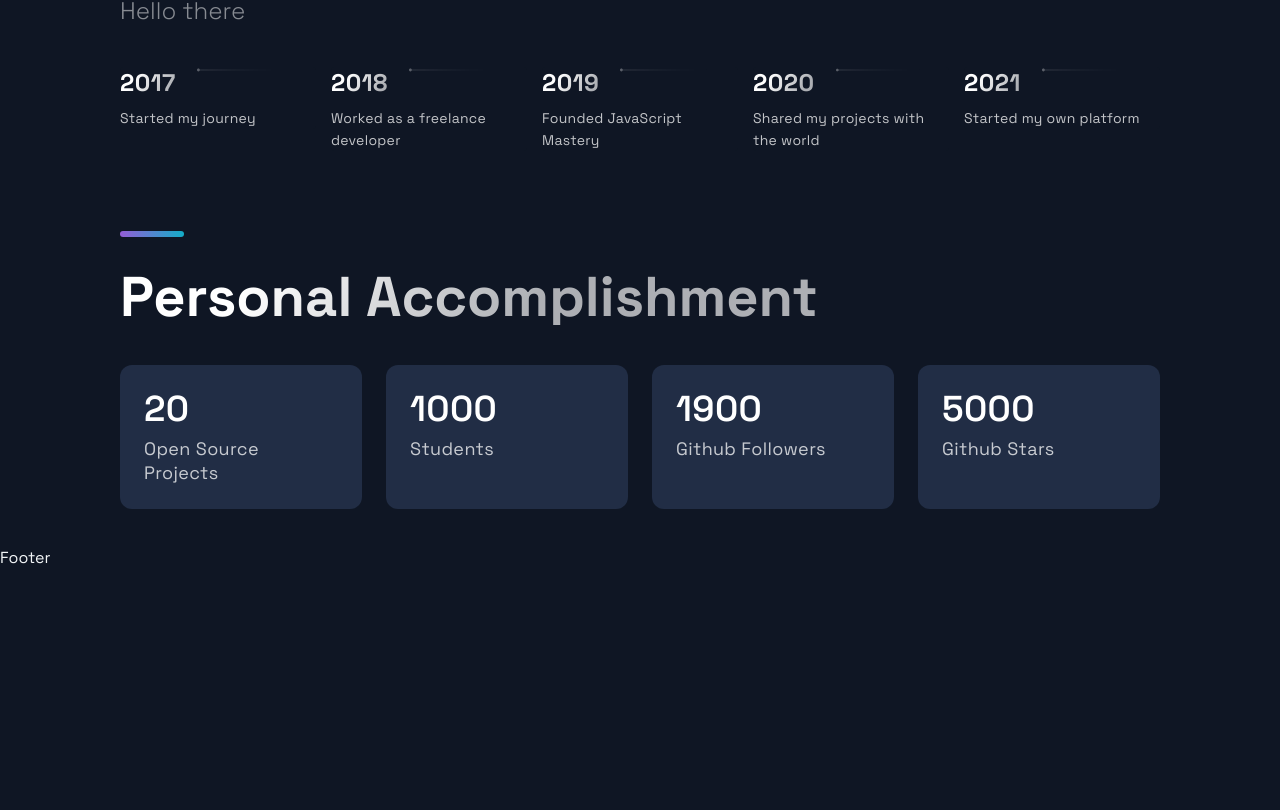
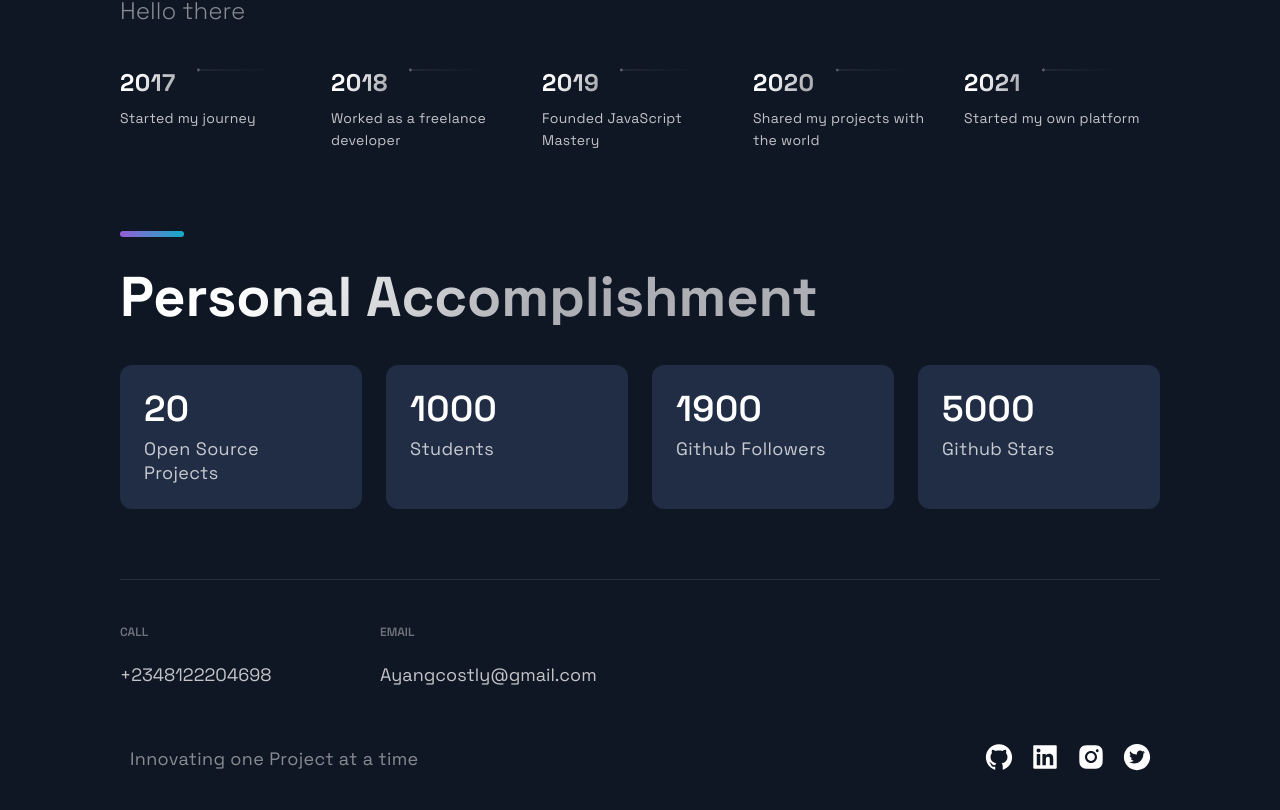
Before and after one commit to nkinnacostly/my-portfolio, a Next.js app: page / in a window 1280 px wide. Shown: the part 2770-3580 px from the top of the page. Before the commit the page ends 3338 px from the top, so only its background shows below. Built offline with nearby package versions, Linux system fonts and the light colour scheme.

Commit message:
Done with footer component

```diff
--- a/src/components/Footer/Footer.js
+++ b/src/components/Footer/Footer.js
@@ -1,14 +1,42 @@
 import React from 'react';
-import { AiFillGithub, AiFillInstagram, AiFillLinkedin } from 'react-icons/ai';
+import { AiFillGithub, AiFillInstagram, AiFillLinkedin, AiFillTwitterCircle } from 'react-icons/ai';
 
 import { SocialIcons } from '../Header/HeaderStyles';
 import { CompanyContainer, FooterWrapper, LinkColumn, LinkItem, LinkList, LinkTitle, Slogan, SocialContainer, SocialIconsContainer } from './FooterStyles';
 
 const Footer = () => {
   return (
-    <div>
-      Footer
-    </div>
+    <FooterWrapper>
+      <LinkList>
+      <LinkColumn>
+      <LinkTitle>Call</LinkTitle>
+      <LinkItem href="tel:+2348122204698">+2348122204698</LinkItem>
+      </LinkColumn>
+      <LinkColumn>
+      <LinkTitle>Email</LinkTitle>
+      <LinkItem href="mailto:ayancostly@gmail.com">Ayangcostly@gmail.com</LinkItem>
+      </LinkColumn>
+      </LinkList>
+      <SocialIconsContainer>
+        <CompanyContainer>
+          <Slogan>Innovating one Project at a time</Slogan>
+        </CompanyContainer>
+        <SocialContainer>
+        <SocialIcons href="https://github.com/heiscostly">
+           <AiFillGithub size="3rem"/>
+      </SocialIcons>
+      <SocialIcons href="https://linkedin.com/in/ayangcostly">
+           <AiFillLinkedin size="3rem"/>
+      </SocialIcons>
+      <SocialIcons href="https://instagram.com/heiscostly">
+           <AiFillInstagram size="3rem"/>
+      </SocialIcons>
+      <SocialIcons href="https://twitter.com/heiscostly">
+           <AiFillTwitterCircle size="3rem"/>
+      </SocialIcons>
+        </SocialContainer>
+      </SocialIconsContainer>
+    </FooterWrapper>
   );
 };
 
```
